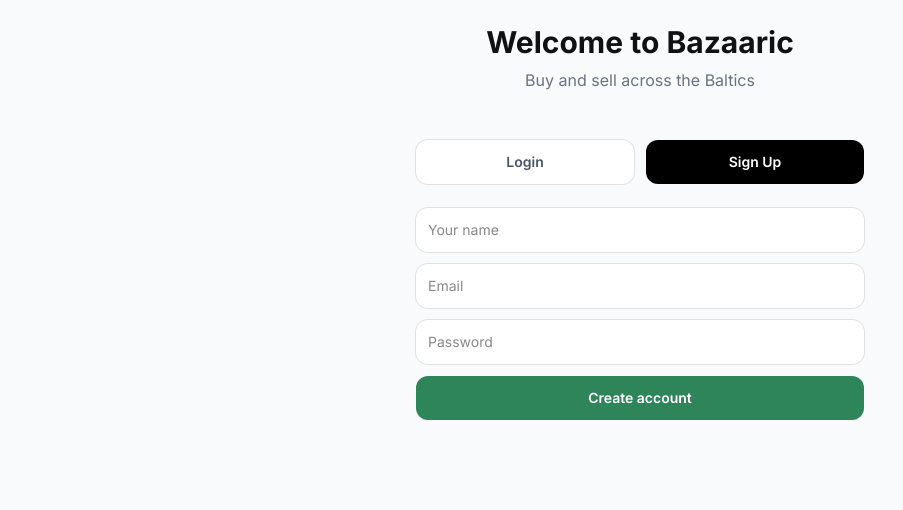
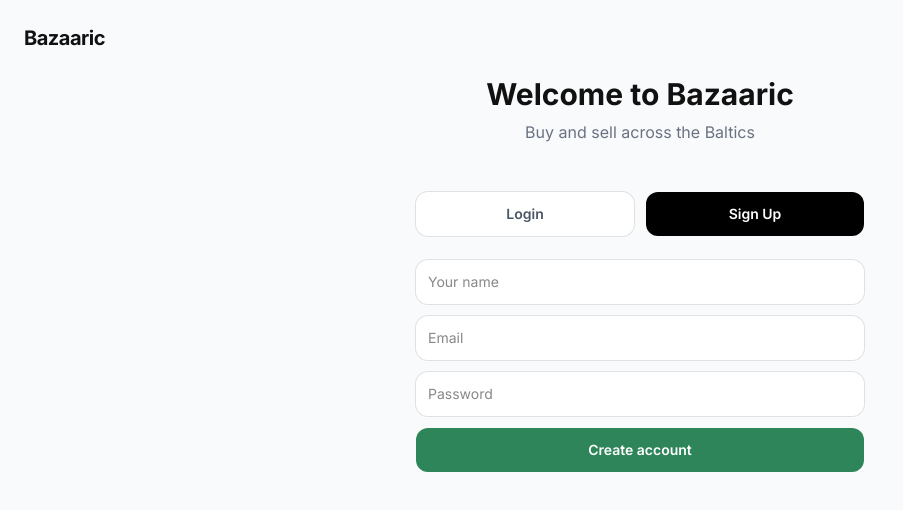
Before and after one commit to AJ-SAAS/Bazaaric, a Next.js app: page /auth in a window 1280 px wide. Shown: the top 510 px of the page, without its empty margins (0-903 px from the left). Built offline with nearby package versions, Linux system fonts and the light colour scheme; no server answers.

Commit message:
fix: redirect to original page after auth login

```diff
--- a/app/auth/page.tsx
+++ b/app/auth/page.tsx
@@ -1,26 +1,28 @@
+import { Suspense } from "react";
+import Link from "next/link";
 import AuthForm from "@/components/auth/AuthForm";
 
+export default function AuthPage() {
+  return (
+    <main className="min-h-screen p-6">
+      <Link
+        href="/"
+        className="inline-block text-xl font-bold tracking-tight"
+      >
+        Bazaaric
+      </Link>
 
-export default function AuthPage() {
-
-  return (
-
-    <main className="min-h-screen p-6">
-
-      <h1 className="text-3xl font-bold text-center">
+      <h1 className="text-3xl font-bold text-center mt-6">
         Welcome to Bazaaric
       </h1>
-
 
       <p className="text-center text-gray-500 mt-2">
         Buy and sell across the Baltics
       </p>
 
-
-      <AuthForm />
-
+      <Suspense fallback={<div className="mt-20 text-center text-sm text-gray-500">Loading...</div>}>
+        <AuthForm />
+      </Suspense>
     </main>
-
   );
-
 }
--- a/components/auth/AuthForm.tsx
+++ b/components/auth/AuthForm.tsx
@@ -9,7 +9,7 @@ import {
   browserLocalPersistence,
   browserSessionPersistence,
 } from "firebase/auth";
-import { useRouter } from "next/navigation";
+import { useRouter, useSearchParams } from "next/navigation";
 
 import { auth, db } from "@/lib/firebase";
 import { doc, setDoc } from "firebase/firestore";
@@ -18,6 +18,8 @@ type Mode = "login" | "signup" | "reset";
 
 export default function AuthForm() {
   const router = useRouter();
+  const searchParams = useSearchParams();
+  const redirectTo = searchParams.get("redirect") || "/profile";
 
   const [mode, setMode] = useState<Mode>("signup");
   const [email, setEmail] = useState("");
@@ -40,8 +42,6 @@ export default function AuthForm() {
         return;
       }
 
-      // Set persistence before signing in/up:
-      // local = survives closing the browser, session = cleared when tab/browser closes
       await setPersistence(
         auth,
         rememberMe ? browserLocalPersistence : browserSessionPersistence
@@ -63,10 +63,10 @@ export default function AuthForm() {
           createdAt: new Date(),
         });
 
-        router.push("/profile");
+        router.push(redirectTo);
       } else {
         await signInWithEmailAndPassword(auth, email, password);
-        router.push("/profile");
+        router.push(redirectTo);
       }
     } catch (error: any) {
       setMessage(error.message);
```
